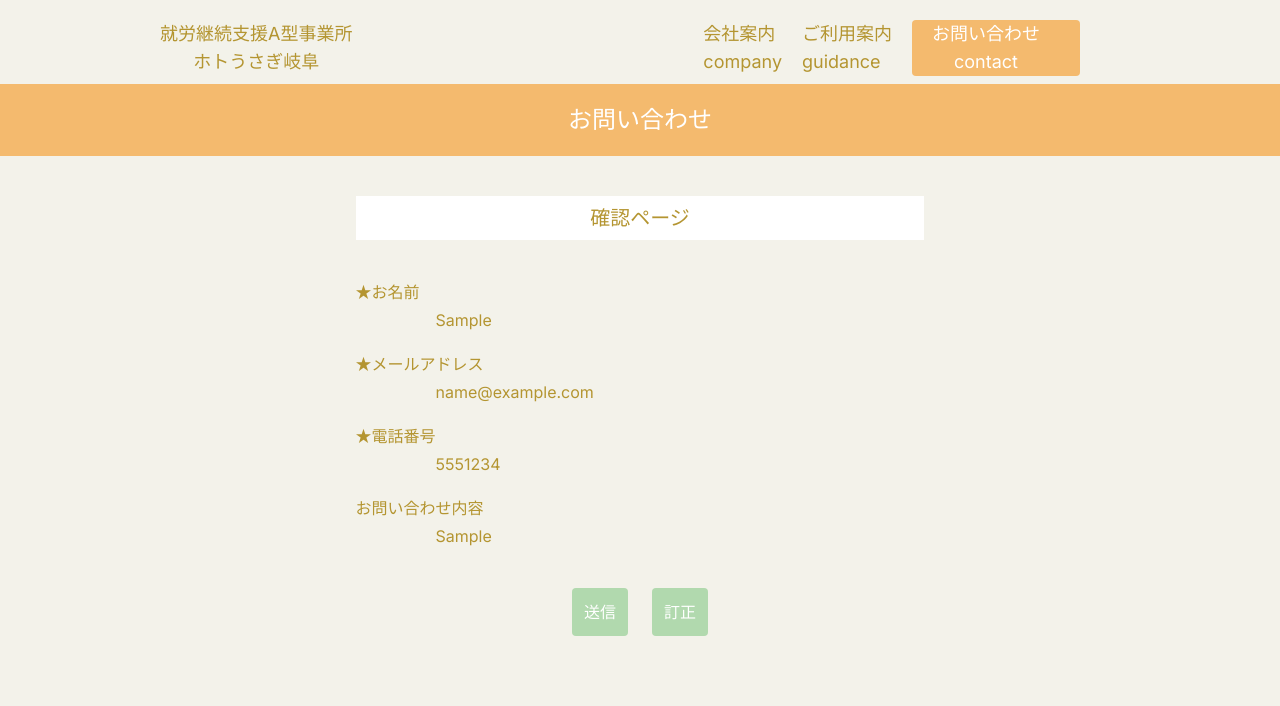
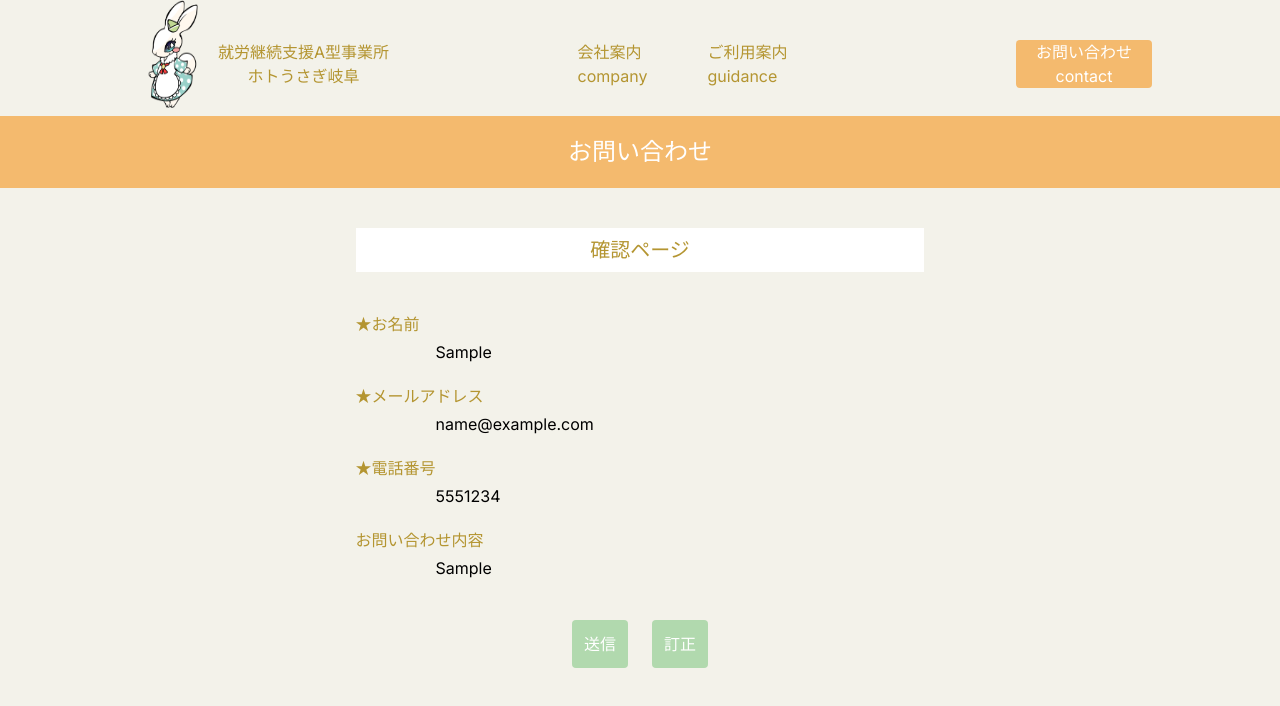
Before and after one commit to tanakakundagane/hotousagi, a Next.js app: page /contact in a window 1280 px wide. Both pictures are taken after typing "Sample", "name@example.com", "5551234", "Sample" into the empty fields and a click on the button "確認". Shown: the top 706 px of the page. Built offline with nearby package versions, Linux system fonts and the light colour scheme.

Commit message:
全体的にcssを微調整しました

```diff
--- a/src/app/components/Header.tsx
+++ b/src/app/components/Header.tsx
@@ -16,16 +16,33 @@ interface HeaderProps {
 
   const [isOpen, setIsOpen] = useState(false);
 
+  const handleMenuToggle = () => {
+    setIsOpen(!isOpen);
+  };
+
+  const handleOverlayClick = () => {
+    setIsOpen(false);
+  };
+
   return (
     <div>
-      <div className='hidden md:flex justify-between w-9/12 m-auto mt-5  text-sm lg:text-lg '>
-        <Link href="/" className='cursor-pointer text-center'>
+      <div className='hidden lg:flex md:w-4/5  m-auto'>
+
+      <Image
+        src='/images/ホトうさぎ_(小).png'
+        alt='画像'
+        width={50}  // これらはアスペクト比を維持するための基準値
+        height={100} // 実際の表示サイズは親要素によって決まる
+        className='ml-5'
+      />
+
+      <div className='hidden lg:flex justify-between w-full m-auto mt-5  text-sm lg:text-base'>
+        <Link href="/" className='cursor-pointer text-center p-5'>
           <p>就労継続支援A型事業所</p>
           <p>ホトうさぎ岐阜</p>
         </Link>
 
         <div className='flex [&_p]:mr-5 xl:mr-10'>
-
           {showWorkInfo && (
             <button onClick={onScrollToSecond}>
               <p>就労継続支援</p>
@@ -40,21 +57,22 @@ interface HeaderProps {
             </button>
           )}
 
-          <div>
+          <div className='p-5'>
             <Link href="/information">
                 <p>会社案内</p>
                 <p>company</p>
             </Link>
           </div>
 
-          <div>
+          <div className='p-5'>
             <Link href="/userguide">
               <p>ご利用案内</p>
               <p>guidance</p>
             </Link>
           </div>
+      </div>
 
-          <Link href="contact">
+          <Link href="contact" className='mt-5'>
             <button className='px-5 bg-[#f4ba6e] text-white text-center rounded'>
               <p>お問い合わせ</p>
               <p>contact</p>
@@ -63,7 +81,7 @@ interface HeaderProps {
         </div>
       </div>
 
-          <div className='md:hidden fixed w-full bg-white z-40'>
+          <div className='lg:hidden fixed w-full bg-white z-50'>
             <div className='p-3'>
               <div className='w-2/4'>
                 <Link href="/">
@@ -84,7 +102,8 @@ interface HeaderProps {
 
           <div
             className='md:hidden fixed cursor-pointer w-6 h-6 top-4 right-6 z-50'
-            onClick={() => setIsOpen(!isOpen)}
+            // onClick={() => setIsOpen(!isOpen)}
+            onClick={handleMenuToggle}
             >
 
             <span className={`absolute w-8 h-0.5 bg-black transform transition duration-500 ${isOpen ? 'rotate-[-315deg] translate-y-2' : ''}`}></span>
@@ -92,8 +111,12 @@ interface HeaderProps {
             <span className={`absolute w-8 h-0.5 bg-black bottom-0 transform transition duration-500 ${isOpen ? 'rotate-[315deg] -translate-y-3.5' : ''}`}></span>
           </div>
 
+          {isOpen && (
+        <div className='fixed inset-0 bg-black bg-opacity-50 z-30' onClick={handleOverlayClick}></div>
+      )}
+
         {/* <div className={`md:hidden bg-white w-2/5 absolute transform duration-500 z-10 ${isOpen ? 'right-0' : '-right-full'}`}> */}
-        <div className={`md:hidden bg-white w-2/5 fixed duration-500 z-10 transform ${isOpen ? 'right-0 opacity-100 visible' : 'right-0 opacity-0 invisible'}`}>
+        <div className={`md:hidden bg-white w-2/5 fixed duration-500 z-40 transform ${isOpen ? 'right-0 opacity-100 visible' : 'right-0 opacity-0 invisible'}`}>
           <div className='w-4/5 mr-auto ml-auto h-screen pt-20 [&_p]:mb-4 [&_p]:border-b-2 [&_p]:border-black'>
             <div>
               <Link href="information" className='cursor-pointer'>
--- a/src/app/components/pdfviewer/PdfViewer1.tsx
+++ b/src/app/components/pdfviewer/PdfViewer1.tsx
@@ -17,7 +17,7 @@ const PdfViewer1 = () => {
 
   return (
     <div>
-      <button onClick={handleButtonClick} className='md:text-sm text-xs'>
+      <button onClick={handleButtonClick} className='md:text-sm text-xxs'>
       就労継続支援Ａ型事業所における地域連携活動実施状況報告書
       </button>
 
--- a/src/app/components/pdfviewer/PdfViewer2.tsx
+++ b/src/app/components/pdfviewer/PdfViewer2.tsx
@@ -16,7 +16,7 @@ const PdfViewer2 = () => {
 };
   return (
     <div>
-      <button onClick={handleButtonClick} className='md:text-sm text-xs'>
+      <button onClick={handleButtonClick} className='md:text-sm text-xxs'>
       労継続支援Ａ型事業所における利用者の知識・能力向上に係る実施状況報告書
       </button>
 
--- a/src/app/components/pdfviewer/PdfViewer3.tsx
+++ b/src/app/components/pdfviewer/PdfViewer3.tsx
@@ -17,7 +17,7 @@ const PdfViewer3 = () => {
 };
   return (
     <div>
-      <button onClick={handleButtonClick} className='md:text-sm text-xs'>
+      <button onClick={handleButtonClick} className='md:text-sm text-xxs'>
       就労継続支援Ａ型事業所におけるスコア表（実績Ⅰ～Ⅳ、Ⅵ）
       </button>
 
--- a/src/app/contact/page.tsx
+++ b/src/app/contact/page.tsx
@@ -68,7 +68,7 @@ const Page = () => {
     <div className='mb-10'>
     <Header onScrollToSecond={someFunction} onScrollToThird={anotherFunction} showWorkInfo={false}/>
 
-    <div className='pt-14 text-center  bg-[#f4ba6e] md:pt-0 md:mt-2'>
+    <div className='pt-16 text-center  bg-[#f4ba6e] md:pt-0 md:mt-2'>
       <h1 className='text-white p-5 lg:text-2xl md:text-xl'>お問い合わせ</h1>
     </div>
 
@@ -78,29 +78,29 @@ const Page = () => {
           <div className='w-4/6 m-auto mt-10'>
             <label>お名前</label>
             <br/>
-            <input type="text" name="name" value={formData.name} onChange={handleChange} className='w-full'/>
+            <input type="text" name="name" value={formData.name} onChange={handleChange} className='w-full text-black'/>
           </div>
 
           <div className='w-4/6 m-auto mt-10'>
             <label>メールアドレス</label>
             <br/>
-            <input type="email" name="email" value={formData.email} onChange={handleChange} className='w-full'/>
+            <input type="email" name="email" value={formData.email} onChange={handleChange} className='w-full text-black'/>
           </div>
 
           <div className='w-4/6 m-auto mt-10'>
             <label>電話番号</label>
             <br/>
-            <input type="tel" name="phone" value={formData.phone} onChange={handleChange} className='w-full'/>
+            <input type="tel" name="phone" value={formData.phone} onChange={handleChange} className='w-full text-black'/>
           </div>
 
           <div className='w-4/6 m-auto mt-10'>
             <label>お問い合わせ内容</label>
             <br/>
-            <textarea name="message" value={formData.message} onChange={handleChange} className='w-full h-20'/>
+            <textarea name="message" value={formData.message} onChange={handleChange} className='w-full h-20 text-black'/>
           </div>
 
           <div className='mt-10 text-center pb-0'>
-              <button type="submit" className='p-2 rounded bg-customGreen text-white'>確認</button>
+              <button type="submit" className='p-2 rounded bg-customGreen text-white active:bg-darkGreen'>確認</button>
           </div>
 
         </form>
@@ -112,20 +112,20 @@ const Page = () => {
             <h2 className='text-center my-10 py-2 text-xl bg-white'>確認ページ</h2>
 
             <p>★お名前</p>
-            <p className='ml-20 mt-1'>{formData.name}</p>
+            <p className='md:ml-20 ml-10 mt-1 text-black'>{formData.name}</p>
 
             <p className='mt-5'>★メールアドレス</p>
-            <p className='ml-20 mt-1'>{formData.email}</p>
+            <p className='md:ml-20 mt-1 text-black'>{formData.email}</p>
 
             <p className='mt-5'>★電話番号</p>
-            <p className='ml-20 mt-1'>{formData.phone}</p>
+            <p className='md:ml-20 ml-10 mt-1 text-black'>{formData.phone}</p>
 
             <p className='mt-5'>お問い合わせ内容</p>
-            <p className='ml-20 mt-1'>{formData.message}</p>
+            <p className='md:ml-20 ml-10 mt-1 text-black'>{formData.message}</p>
 
             <div className='mt-10 text-center'>
-              <button onClick={handleSubmit} className='p-3 mx-3 bg-customGreen rounded text-white'>送信</button>
-              <button onClick={handleEdit} className='p-3 mx-3  bg-customGreen rounded text-white'>訂正</button>
+              <button onClick={handleSubmit} className='p-3 mx-3 bg-customGreen rounded text-white active:bg-darkGreen'>送信</button>
+              <button onClick={handleEdit} className='p-3 mx-3  bg-customGreen rounded text-white active:bg-darkGreen'>訂正</button>
             </div>
           </div>
         </div>
--- a/tailwind.config.js
+++ b/tailwind.config.js
@@ -10,6 +10,7 @@ module.exports = {
       colors: {
         customYellow: '#b49531',
         customGreen: 'rgb(177, 217, 174)',
+        darkGreen: '#218838'
       },
       backgroundImage: {
         'custom-image': "url('/images/hasikei.jpg')",
@@ -17,6 +18,10 @@ module.exports = {
         'gradient-conic':
           'conic-gradient(from 180deg at 50% 50%, var(--tw-gradient-stops))',
       },
+      fontSize: {
+        'xxs': '0.625rem', // 10px
+        'xxxs': '0.5rem', // 8px
+      },
     },
   },
   plugins: [],
```
